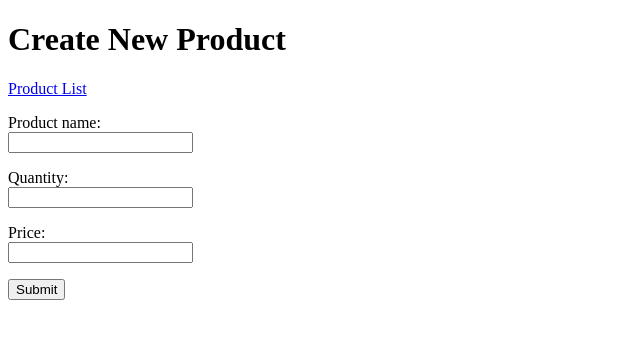
After one commit to Kh-Tanjim-Ashraf/Django-Defined, a Django app: page /product/create-new-product/ in a window 1280 px wide. The commit adds this page. Shown: the top 339 px of the page, without its empty margins (0-640 px from the left). Run offline with Django 5.2, Linux system fonts and the light colour scheme.

Commit message:
Create a HTML form; Include that inside the product-creation page; Finally create a product record inside the backend function with the value sent from the form.

```diff
--- a/1-Django Form-Based CRUD Operations/core/urls.py
+++ b/1-Django Form-Based CRUD Operations/core/urls.py
@@ -19,5 +19,5 @@ from django.urls import path, include
 
 urlpatterns = [
     path('admin/', admin.site.urls),
-    path('', include('product.urls')),
+    path('product/', include('product.urls')),
 ]
--- a/1-Django Form-Based CRUD Operations/product/urls.py
+++ b/1-Django Form-Based CRUD Operations/product/urls.py
@@ -1,6 +1,7 @@
 from django.urls import path
-from .views import productIndex
+from .views import productIndex, createProduct
 
 urlpatterns = [
     path('', view=productIndex, name='product-list'),
+    path('create-new-product/', view=createProduct, name='create-new-product'),
 ]
--- a/1-Django Form-Based CRUD Operations/product/views.py
+++ b/1-Django Form-Based CRUD Operations/product/views.py
@@ -1,4 +1,5 @@
-from django.shortcuts import render
+from django.shortcuts import render, redirect
+from .models import Product
 
 
 def productIndex(request):
@@ -8,3 +9,29 @@ def productIndex(request):
         template_name='product/index.html',
         context=context
     )
+
+
+def createProduct(request):
+    if request.method == "POST":
+        # Note: The 'request' object has a queryDict named 'POST' which is sent from the frontend form.
+        # Note: That queryDict contains the CSRF-Middleware-Token & the input field values of the form in key-value pairs.
+        # (Optional) The values of the queryDict are inside individual lists
+
+        # Retrive the input values from the POST request & store them into variables
+        prodName = request.POST.get('product-name')
+        prodQuantity = request.POST.get('product-quantity')
+        prodPrice = request.POST.get('product-price')
+
+        # Create new record inside the "Product" table in DB
+        Product.objects.create(
+            name=prodName,
+            quantity=prodQuantity,
+            price=prodPrice
+        )
+
+        return redirect('create-new-product')
+
+    return render(
+        request=request,
+        template_name='product/create-product.html'
+    )
--- /dev/null
+++ b/1-Django Form-Based CRUD Operations/templates/forms/product-form.html
@@ -0,0 +1,16 @@
+<form method="post">
+    {% csrf_token %}
+    <p>
+        <label for="product-name">Product name:</label><br/>
+        <input type="text" id="product-name" name="product-name"><br/>
+    </p>
+    <p>
+        <label for="product-quantity">Quantity: </label><br/>
+        <input type="number" id="product-quantity" name="product-quantity"><br/>
+    </p>
+    <p>
+        <label for="product-price">Price: </label><br/>
+        <input type="number" id="product-price" name="product-price"><br/>
+    </p>
+  <input type="submit" value="Submit">
+</form>
--- /dev/null
+++ b/1-Django Form-Based CRUD Operations/templates/product/create-product.html
@@ -0,0 +1,17 @@
+<!doctype html>
+<html lang="en">
+  <head>
+    <meta charset="UTF-8" />
+    <meta name="viewport" content="width=device-width, initial-scale=1.0" />
+    <title>Create Products</title>
+  </head>
+  <body>
+    <h1>Create New Product</h1>
+    <p>
+      <a href="{% url 'product-list' %}">Product List</a>
+    </p>
+    <div class="form">
+      {% include 'forms/product-form.html' %}
+    </div>
+  </body>
+</html>
```
Also changed, not shown: 1-Django Form-Based CRUD Operations/templates/product/index.html (+10 -7 lines), 1-Django Form-Based CRUD Operations/README.md.
